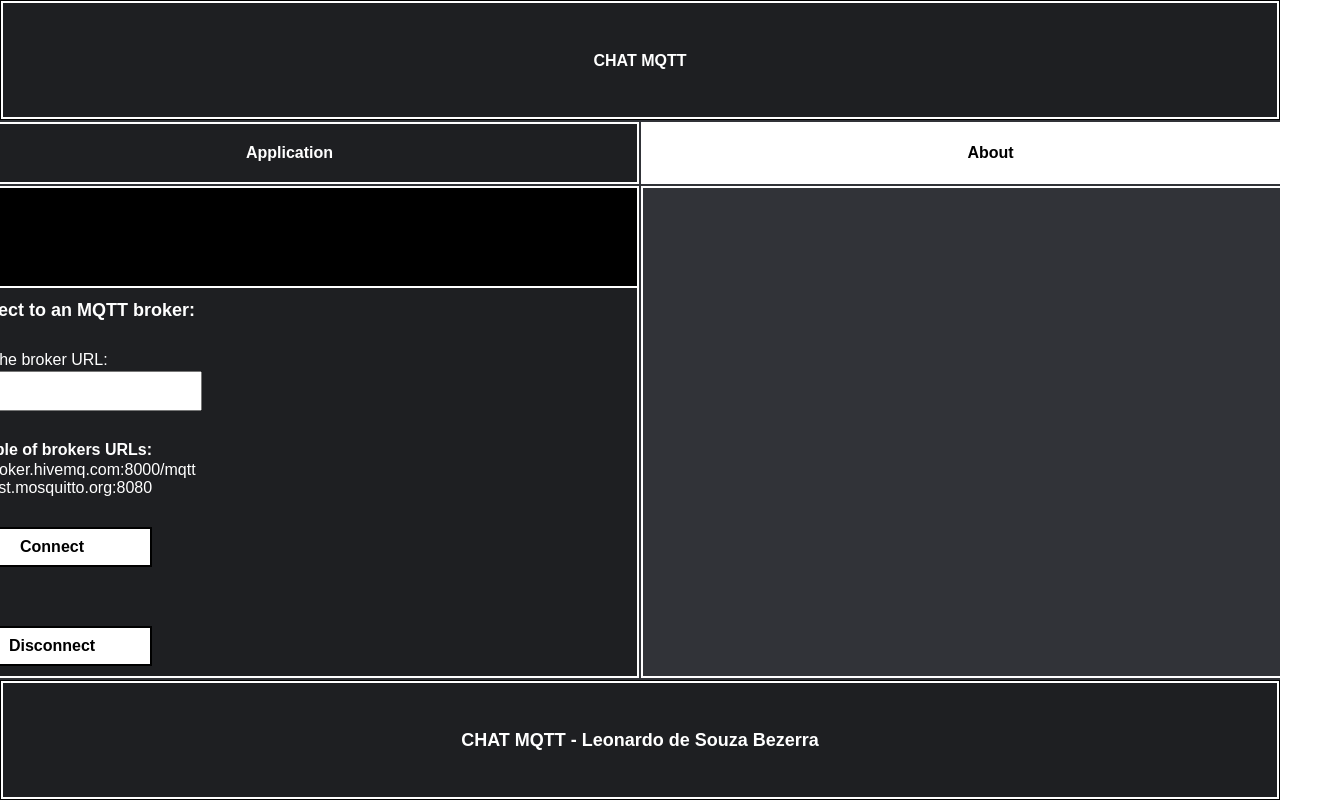
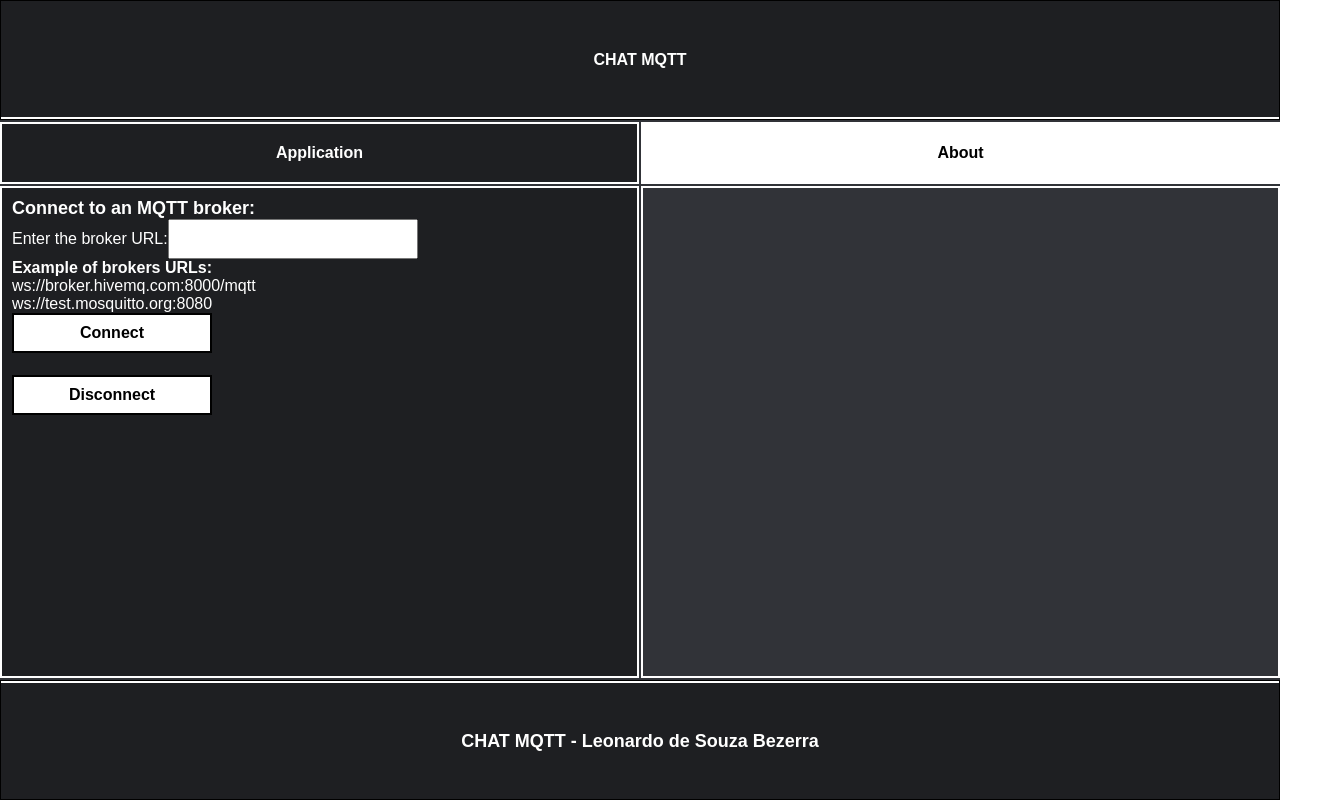
Before and after one commit to leobez/chat-mqtt, a React (Vite) app: page / in a window 1280 px wide. Shown: the whole page, 1340 px wide, since content can reach past the window. Built offline with nearby package versions, Linux system fonts and the light colour scheme.

Commit message:
First attempt at create notification pop-up

```diff
--- a/src/App.css
+++ b/src/App.css
@@ -12,7 +12,7 @@
 }
 .App main {
     flex: 1 1 auto;
-    width: 1400px;
+    width: 100%;
     display: flex;
     flex-direction: column;
     align-self: center;
--- a/src/App.tsx
+++ b/src/App.tsx
@@ -2,10 +2,10 @@ import './App.css'
 import Page404 from './components/404/Page404'
 import About from './components/About/About'
 import Connection from './components/Connection/Connection'
+import Feedback from './components/Feedback/Feedback'
 import Footer from './components/Footer/Footer'
 import Header from './components/Header/Header'
 import Navbar from './components/Navbar/Navbar'
-//import Information from './components/Information/Information'
 import { ClientContextProvider } from './context/ClientContext'
 import { FeedbackMessageProvider } from './context/FeedbackMessageContext'
 import { BrowserRouter, Route, Routes } from 'react-router-dom'
@@ -17,10 +17,11 @@ function App() {
             <FeedbackMessageProvider>
                 <ClientContextProvider>
 
+                    <Feedback/>
+
                     <header>
                         <Header/>
                     </header>
-
 
                     <main>
                         <BrowserRouter>
--- a/src/components/Connection/Connection.tsx
+++ b/src/components/Connection/Connection.tsx
@@ -25,10 +25,6 @@ const Connection = () => {
         <div className={styles.connectioncontainer}>
 
             <div className={styles.connection}>
-
-                <div className={styles.feedbackcontainer}>
-                    <Feedback/>
-                </div>
 
                 {/* CONNECT FORM */}
                 <form onSubmit={handleConnect} className={styles.form}>
--- a/src/components/Feedback/Feedback.module.css
+++ b/src/components/Feedback/Feedback.module.css
@@ -1,35 +1,31 @@
+.feedback {
+  position: absolute;
+  width: 300px;
+  height: 100px;
+  top: 100px;
+  margin-left: auto;
+  margin-right: auto;
+  left: 0;
+  right: 0;
+  padding: 10px;
+}
+
 .good {
-    padding: 10px;
-    height: 100px;
     display: grid;
     place-items: center;
-    overflow-x: scroll;
-    background-color: rgb(17, 126, 17);
+    border: 2px solid white;
+    background-color: rgba(17, 126, 17, 0.900);
     color: white;
-    border-bottom: 2px solid white;
 }
 
 .bad {
-    padding: 10px;
-    height: 100px;
     display: grid;
     place-items: center;
-    overflow-x: scroll;
-    background-color: rgb(139, 18, 18);
+    border: 2px solid white;
+    background-color: rgb(139, 18, 18, 0.900);
     color: white;
-    border-bottom: 2px solid white;
 }
 
-.neutral {
-    padding: 10px;
-    height: 100px;
-    display: grid;
-    place-items: center;
-    overflow-x: scroll;
-    background-color: black;
-    color: white;
-    border-bottom: 2px solid white;
-}
 
 /* Estilos para a barra de rolagem */
 .scrollable-container::-webkit-scrollbar {
--- a/src/components/Feedback/Feedback.tsx
+++ b/src/components/Feedback/Feedback.tsx
@@ -1,28 +1,47 @@
-import { useContext } from 'react'
+import { useContext, useEffect, useRef } from 'react'
 import styles from './Feedback.module.css'
 import FeedbackMessageContext from '../../context/FeedbackMessageContext'
 
 const Feedback = () => {
 
-    const {feedbackMessage} = useContext(FeedbackMessageContext)
+    /* SAMPLE SCROLLBAR
 
-    return (
-        <>
-            {feedbackMessage.status === 'good' &&
+    {feedbackMessage.status === 'good' &&
                 <div className={`${styles['scrollable-container']} ${styles['good']}`}>
                     <h1>{feedbackMessage.message}</h1>
                 </div>
             }
-            {feedbackMessage.status === 'bad' &&
-                <div className={`${styles['scrollable-container']} ${styles['bad']}`}>
-                    <h1>{feedbackMessage.message}</h1>
-                </div>
-            }
-            {feedbackMessage.status === '' &&
-                <div className={`${styles['scrollable-container']} ${styles['neutral']}`}>
-                    <h1>{feedbackMessage.message}</h1>
-                </div>
-            }
+    */
+
+    const {feedbackMessage} = useContext(FeedbackMessageContext)
+    const feedbackRef:any = useRef()
+
+    useEffect(() => {
+
+        if (feedbackMessage.message === '') return;
+
+        const DIV_feedback:HTMLElement = feedbackRef.current
+        const TEXT_content:any = document.createTextNode(`${feedbackMessage.message}`)
+        const H1_message:HTMLElement = document.createElement('h1')
+        H1_message.appendChild(TEXT_content)
+
+        const status = feedbackMessage.status
+        DIV_feedback.appendChild(H1_message)
+        DIV_feedback.classList.add(`${styles[status]}`)
+
+        // Remove class to make element disappear
+        setTimeout(() => {
+            feedbackRef.current.classList.remove(`${styles[status]}`)
+            DIV_feedback.removeChild(H1_message)
+        }, 2000)
+
+    }, [feedbackMessage])
+
+
+    return (
+        <>
+            <div className={styles.feedback} ref={feedbackRef}>
+            </div>
         </>
     )
 }
--- a/src/components/Footer/Footer.module.css
+++ b/src/components/Footer/Footer.module.css
@@ -3,6 +3,6 @@
     display: grid;
     place-items: center;
     background-color: var(--color-03);
-    border: 2px solid white;
+    border-top: 2px solid white;
     color: white;
 }
--- a/src/components/Header/Header.module.css
+++ b/src/components/Header/Header.module.css
@@ -3,7 +3,7 @@
     display: grid;
     place-items: center;
     background-color: var(--color-03);
-    border: 2px solid white;
+    border-bottom: 2px solid white;
 }
 
 .header a {
```
